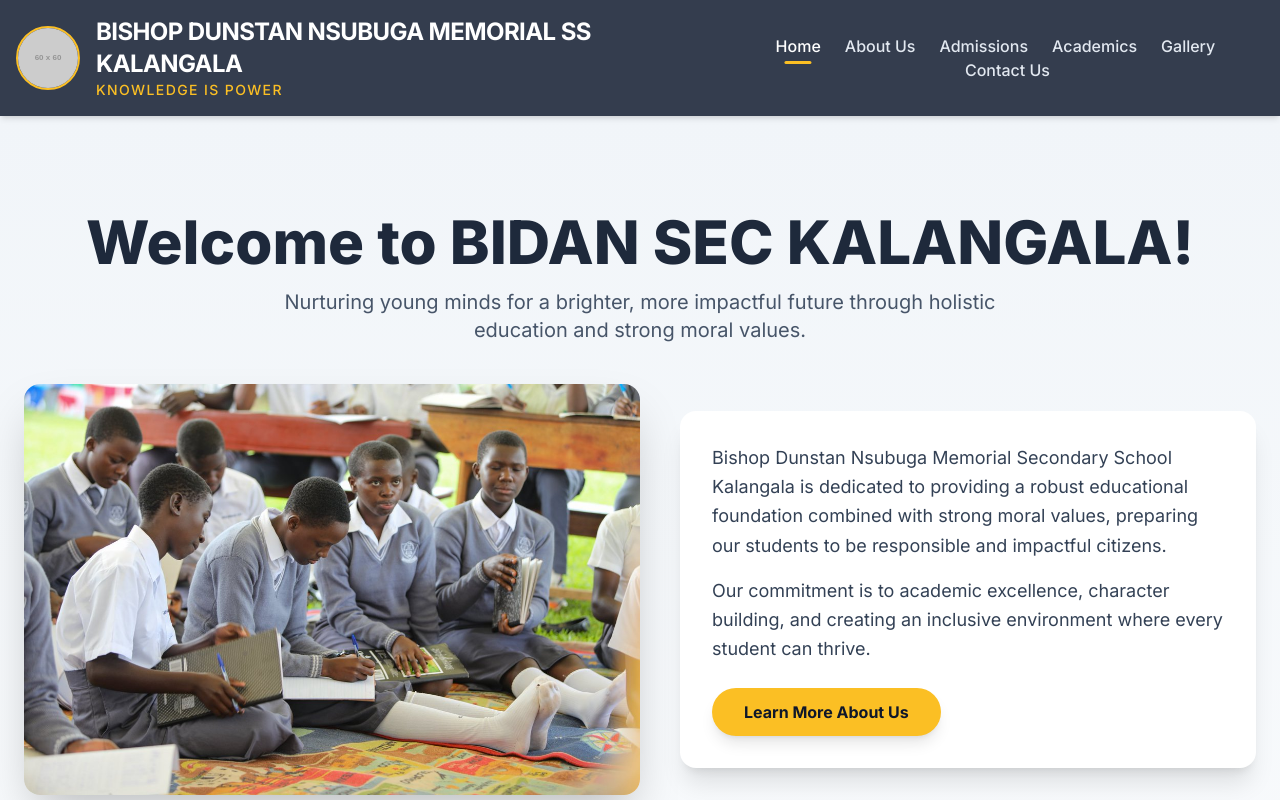
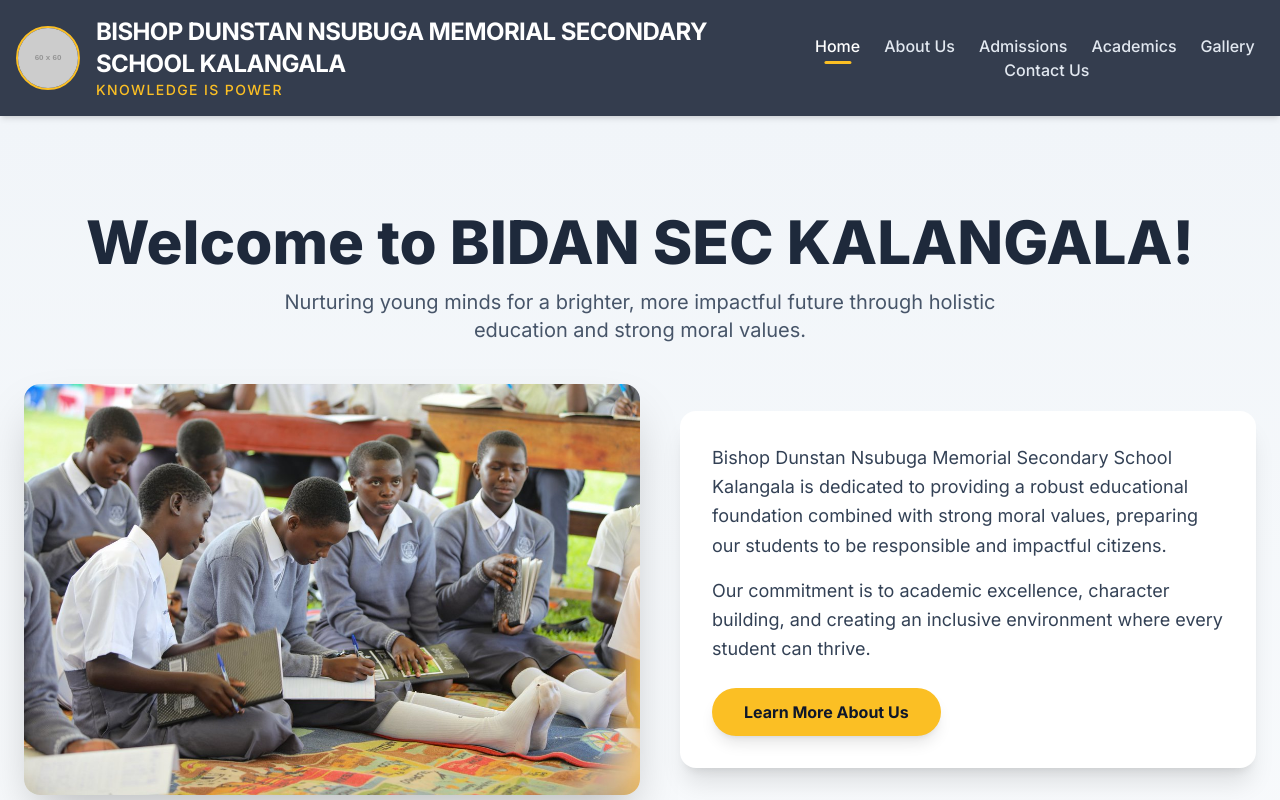
Before and after one commit to Matrktech/BIDAN-WEB, a plain HTML site: page index.html in a window 1280 px wide. Shown: the top 800 px of the page. Drawn offline with nearby package versions, Linux system fonts and the light colour scheme; placeholder pictures from the web are drawn by us.

Commit message:
index.html

```diff
--- a/index.html
+++ b/index.html
@@ -74,7 +74,7 @@
             <div class="flex items-center mb-4 md:mb-0">
                 <img src="https://placehold.co/60x60/f8fafc/1e293b?text=LOGO" alt="School Logo" class="rounded-full mr-4 border-2 border-amber-400">
                 <div>
-                    <h1 class="text-xl md:text-2xl font-bold text-white tracking-tight">BISHOP DUNSTAN NSUBUGA MEMORIAL SS KALANGALA</h1>
+                    <h1 class="text-xl md:text-2xl font-bold text-white tracking-tight">BISHOP DUNSTAN NSUBUGA MEMORIAL SECONDARY SCHOOL KALANGALA</h1>
                     <p class="text-sm font-medium text-amber-400 uppercase tracking-widest">Knowledge Is Power</p>
                 </div>
             </div>
```
